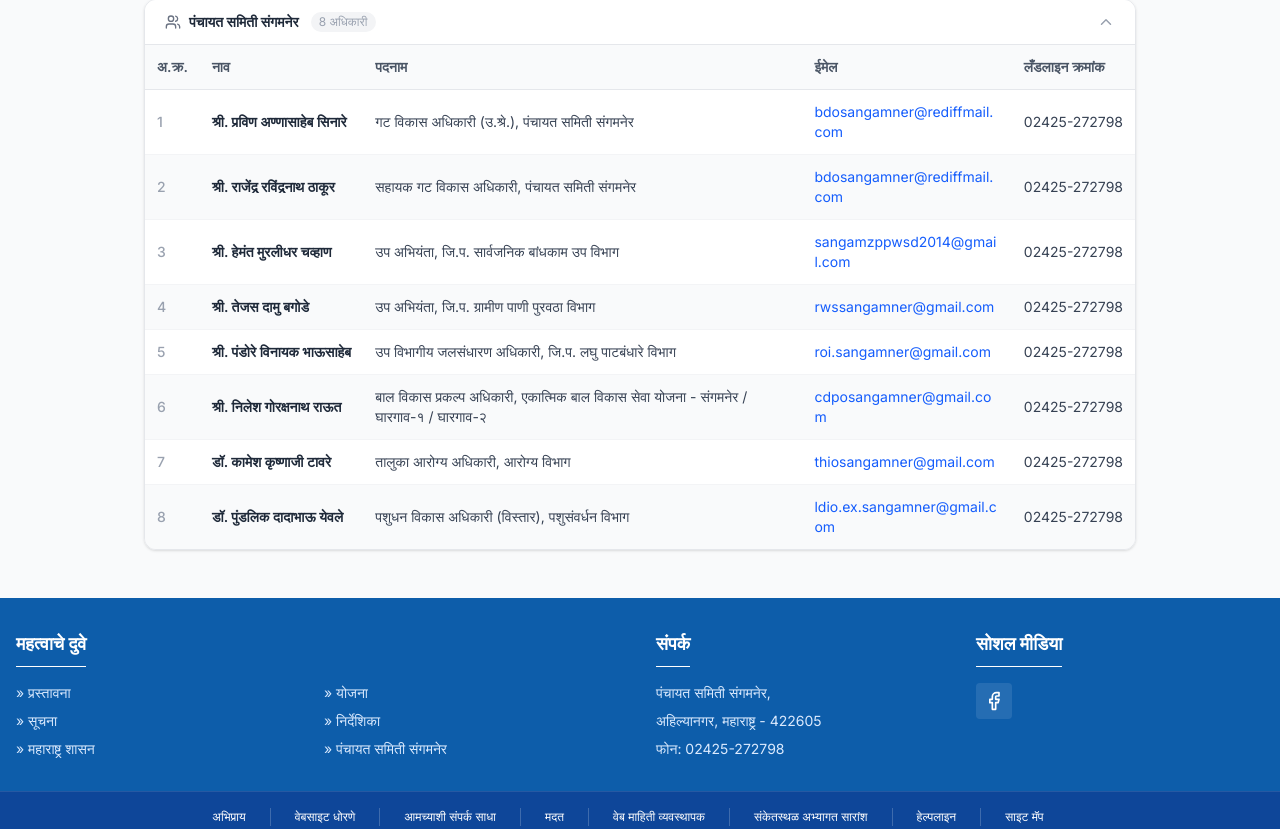
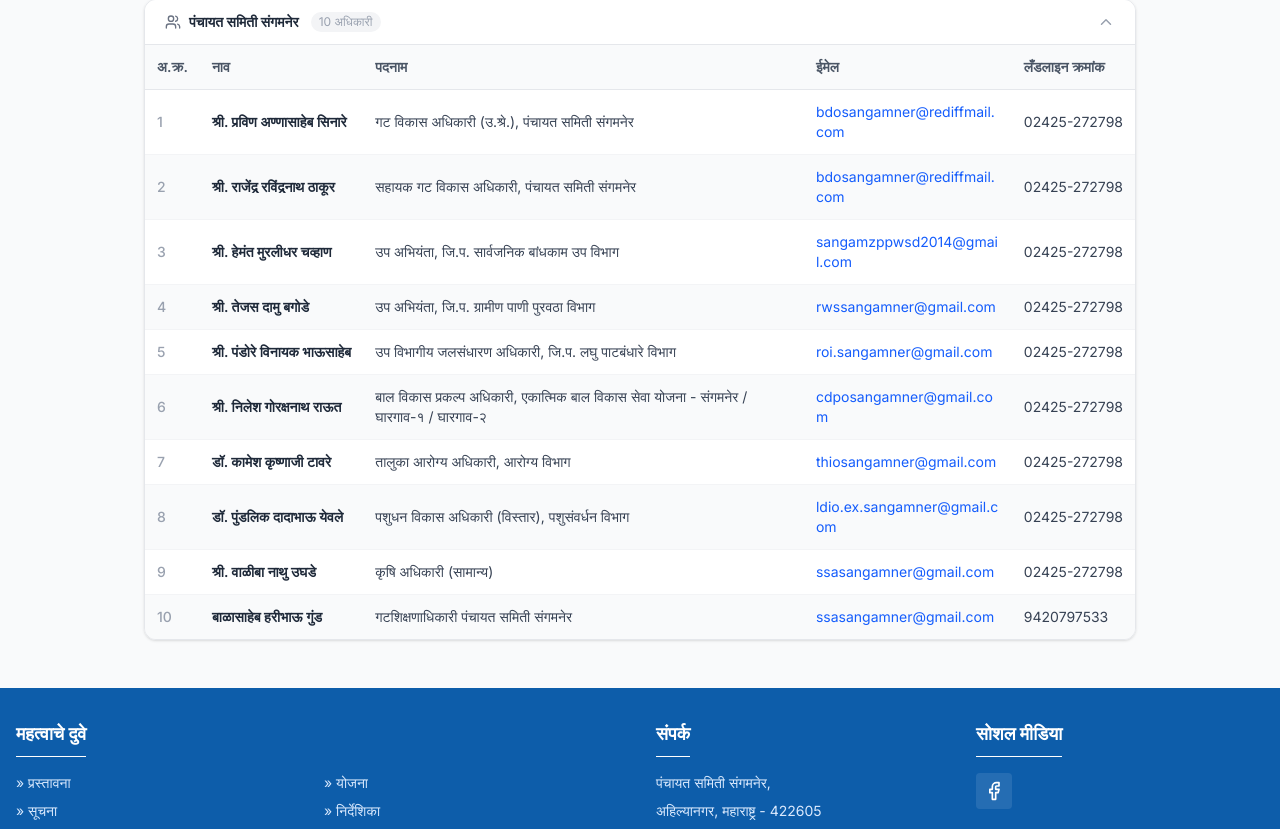
Before and after one commit to akashargade82/panchayat-samiti-sangamner, a React (Vite) app: page /directory in a window 1280 px wide. Shown: the part 415-1244 px from the top of the page. Built offline with nearby package versions, Linux system fonts and the light colour scheme.

Commit message:
testing changes

```diff
--- a/src/pages/Directory.tsx
+++ b/src/pages/Directory.tsx
@@ -121,6 +121,20 @@ const DEPARTMENTS: Department[] = [
         designation: "पशुधन विकास अधिकारी (विस्तार), पशुसंवर्धन विभाग",
         email: "ldio.ex.sangamner@gmail.com",
         phone: "02425-272798",
+      },
+      ,
+      {
+        name: "श्री. वाळीबा नाथु उघडे ",
+        designation: "कृषि अधिकारी (सामान्य)",
+        email: "ssasangamner@gmail.com",
+        phone: "02425-272798",
+      },
+      ,
+      {
+        name: "बाळासाहेब हरीभाऊ गुंड",
+        designation: "गटशिक्षणाधिकारी पंचायत समिती संगमनेर",
+        email: "ssasangamner@gmail.com",
+        phone: "9420797533",
       },
     ],
   },
```
